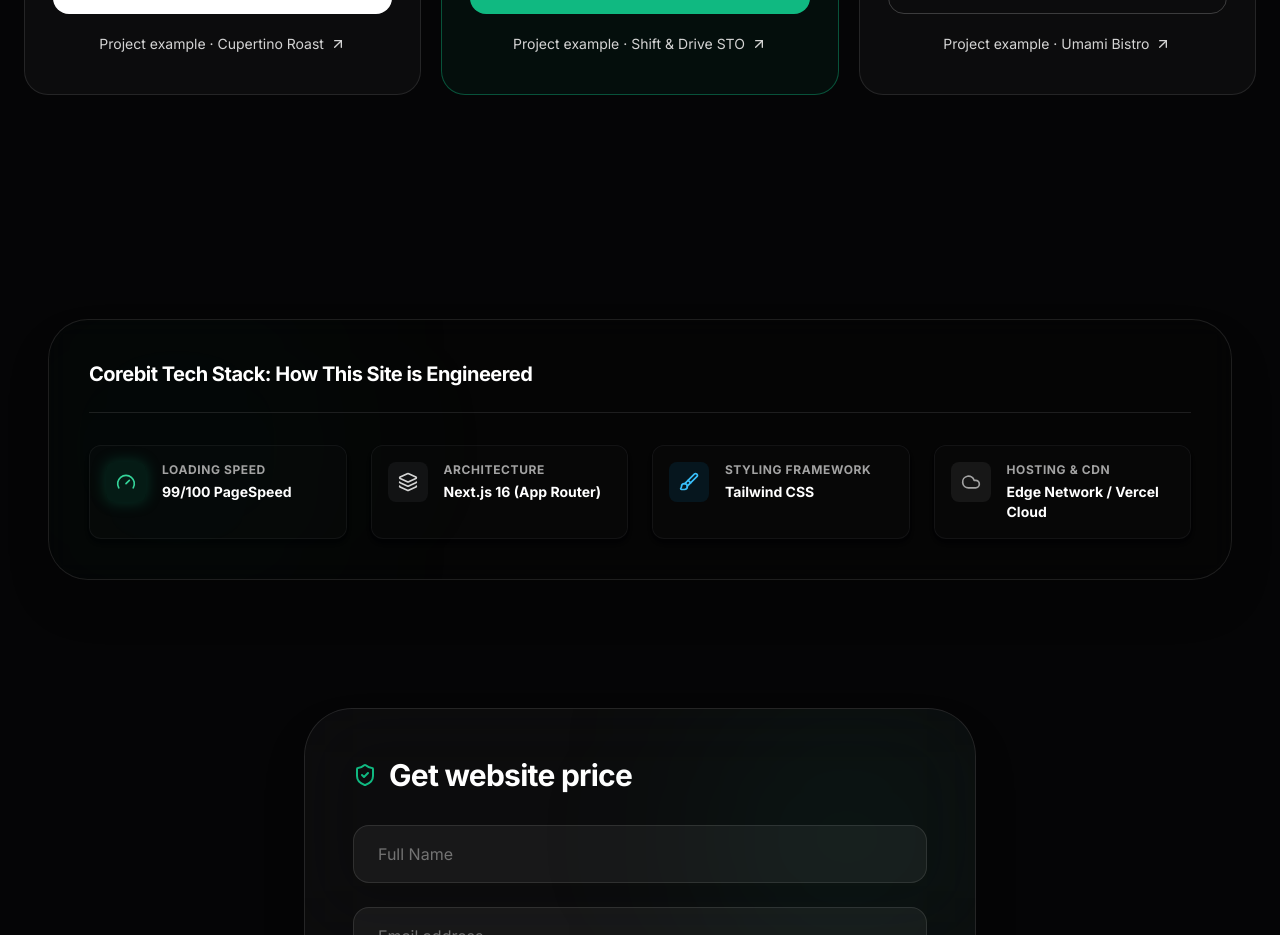
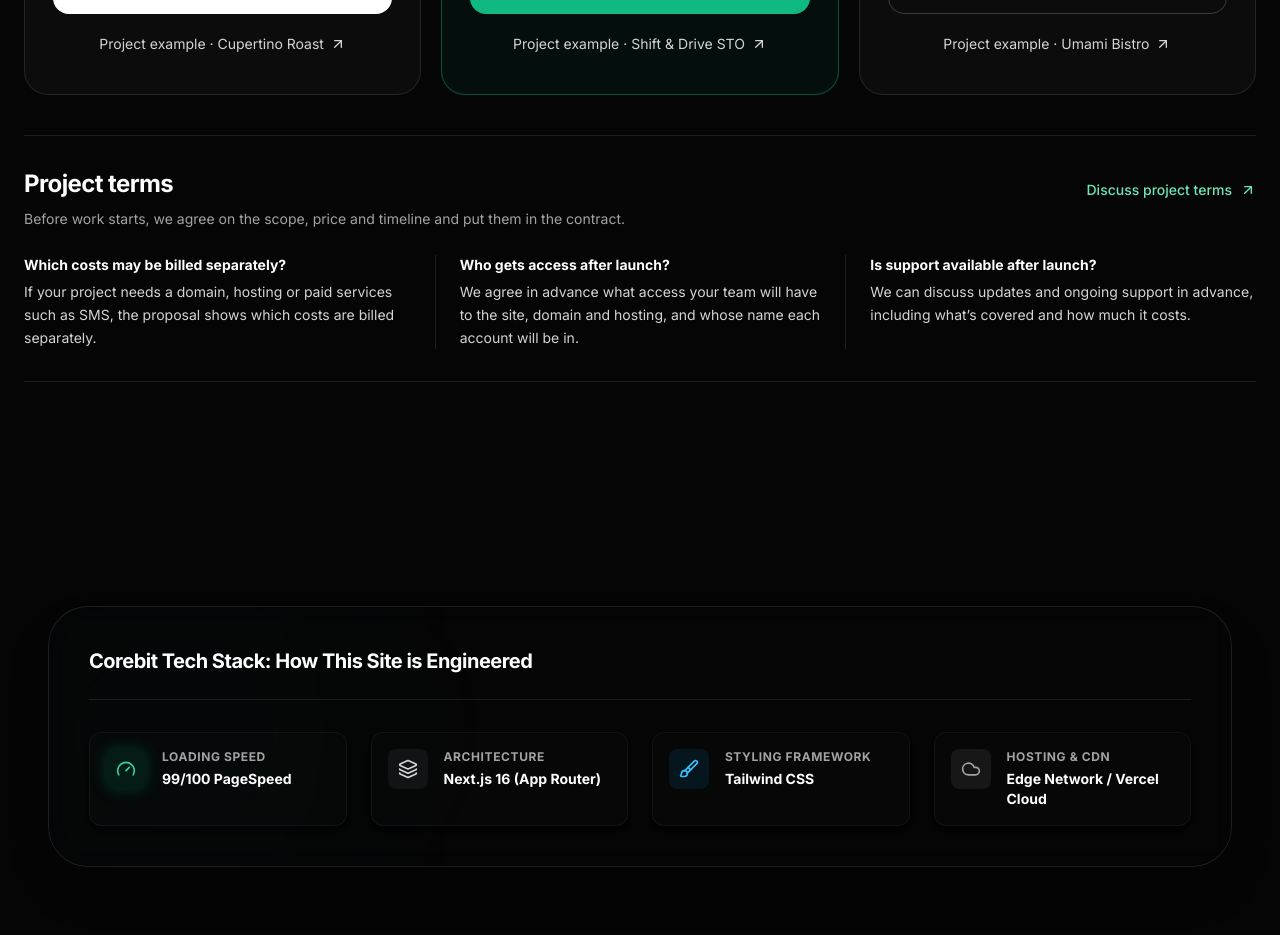
Before and after one commit to Corebit-Systems/Corebit-Studio, a Next.js app: page /en in a window 1280 px wide. Shown: the part 10020-10955 px from the top of the page. Built offline with nearby package versions, Linux system fonts and the light colour scheme.

Commit message:
EXPLAIN PROJECT TERMS NEXT TO PRICING

```diff
--- a/components/PricingSection.tsx
+++ b/components/PricingSection.tsx
@@ -24,6 +24,12 @@ export interface PricingDict {
   first_payment: string;
   second_payment: string;
   case_label: string;
+  project_terms: {
+    title: string;
+    agreement: string;
+    items: { question: string; answer: string }[];
+    contact: string;
+  };
   tier1: PricingTier;
   tier2: PricingTier;
   tier3: PricingTier;
@@ -184,6 +190,27 @@ export default function PricingSection({ dict, locale }: PricingSectionProps) {
           );
         })}
       </div>
+
+      <section id="pricing-terms" aria-labelledby="pricing-terms-title" className="w-full scroll-mt-28 border-y border-white/10 py-6 sm:py-8">
+        <div className="flex flex-col gap-3 sm:flex-row sm:items-start sm:justify-between sm:gap-6">
+          <div className="max-w-2xl space-y-2">
+            <h3 id="pricing-terms-title" className="text-xl font-semibold tracking-tight text-white sm:text-2xl">{dict.project_terms.title}</h3>
+            <p className="text-sm leading-relaxed text-neutral-400">{dict.project_terms.agreement}</p>
+          </div>
+          <a href="#contact" className={`inline-flex min-h-11 w-fit shrink-0 items-center gap-2 rounded text-sm font-medium text-emerald-300 transition-colors hover:text-emerald-200 ${focusOutline}`}>
+            {dict.project_terms.contact}
+            <ArrowUpRight aria-hidden="true" size={16} />
+          </a>
+        </div>
+        <dl className="mt-3 grid divide-y divide-white/10 sm:mt-6 lg:grid-cols-3 lg:divide-x lg:divide-y-0">
+          {dict.project_terms.items.map(({ question, answer }) => (
+            <div key={question} className="min-w-0 py-4 first:pt-0 last:pb-0 lg:px-6 lg:py-0 lg:first:pl-0 lg:last:pr-0">
+              <dt className="text-sm font-semibold text-white">{question}</dt>
+              <dd className="mt-1.5 text-sm leading-relaxed text-neutral-300">{answer}</dd>
+            </div>
+          ))}
+        </dl>
+      </section>
     </section>
   );
 }
--- a/i18n/dictionaries/cnr.json
+++ b/i18n/dictionaries/cnr.json
@@ -126,6 +126,25 @@
     "back": "Nazad na Početnu"
   },
   "pricing": {
+    "project_terms": {
+      "title": "Uslovi saradnje",
+      "agreement": "Prije početka rada dogovaramo obim, cijenu i rokove i unosimo ih u ugovor.",
+      "contact": "Razgovarajmo o uslovima",
+      "items": [
+        {
+          "question": "Šta se može naplaćivati posebno?",
+          "answer": "Ako su projektu potrebni domen, hosting ili plaćene usluge poput SMS-a, u ponudi navodimo koji se troškovi plaćaju posebno."
+        },
+        {
+          "question": "Ko će imati pristup nakon lansiranja?",
+          "answer": "Unaprijed dogovaramo koje pristupe sajtu, domenu i hostingu dobija vaš tim i na čije ime će nalozi biti registrovani."
+        },
+        {
+          "question": "Da li je dostupna podrška nakon lansiranja?",
+          "answer": "Možemo unaprijed dogovoriti ažuriranja i održavanje nakon lansiranja, šta podrška obuhvata i koliko košta."
+        }
+      ]
+    },
     "title": "Komercijalni Paketi",
     "subtitle": "Transparentna inženjerska rješenja fokusirana na ROI vašeg poslovanja.",
     "toggle_full": "Puna Uplata (-10%)",
--- a/i18n/dictionaries/en.json
+++ b/i18n/dictionaries/en.json
@@ -126,6 +126,25 @@
     "back": "Back to Home"
   },
   "pricing": {
+    "project_terms": {
+      "title": "Project terms",
+      "agreement": "Before work starts, we agree on the scope, price and timeline and put them in the contract.",
+      "contact": "Discuss project terms",
+      "items": [
+        {
+          "question": "Which costs may be billed separately?",
+          "answer": "If your project needs a domain, hosting or paid services such as SMS, the proposal shows which costs are billed separately."
+        },
+        {
+          "question": "Who gets access after launch?",
+          "answer": "We agree in advance what access your team will have to the site, domain and hosting, and whose name each account will be in."
+        },
+        {
+          "question": "Is support available after launch?",
+          "answer": "We can discuss updates and ongoing support in advance, including what’s covered and how much it costs."
+        }
+      ]
+    },
     "title": "Commercial Directives",
     "subtitle": "Transparent, high-conversion engineering packages focused on business ROI.",
     "toggle_full": "Full Payment (-10%)",
--- a/i18n/dictionaries/ru.json
+++ b/i18n/dictionaries/ru.json
@@ -126,6 +126,25 @@
     "back": "На главную"
   },
   "pricing": {
+    "project_terms": {
+      "title": "Условия работы",
+      "agreement": "До начала работ согласуем объём, цену и сроки и зафиксируем их в договоре.",
+      "contact": "Обсудить условия",
+      "items": [
+        {
+          "question": "Что может оплачиваться отдельно?",
+          "answer": "Если проекту нужен домен, хостинг или платные сервисы, например SMS, в предложении укажем, за что потребуется отдельная оплата."
+        },
+        {
+          "question": "У кого будут доступы после запуска?",
+          "answer": "Заранее согласуем, какие доступы к сайту, домену и хостингу получит ваша команда и на чьё имя будут оформлены аккаунты."
+        },
+        {
+          "question": "Можно ли заказать поддержку?",
+          "answer": "Можно заранее обсудить обновления и сопровождение после запуска, чтобы понимать, какие работы входят в поддержку и сколько она стоит."
+        }
+      ]
+    },
     "title": "Коммерческие пакеты",
     "subtitle": "Прозрачные предложения, ориентированные на окупаемость (ROI) вашего бизнеса.",
     "toggle_full": "Полная оплата (-10%)",
--- a/i18n/dictionaries/sq.json
+++ b/i18n/dictionaries/sq.json
@@ -126,6 +126,25 @@
     "back": "Kthehu në Fillim"
   },
   "pricing": {
+    "project_terms": {
+      "title": "Kushtet e bashkëpunimit",
+      "agreement": "Para se të fillojmë, biem dakord për punën, çmimin dhe afatet dhe i përcaktojmë në kontratë.",
+      "contact": "Diskuto kushtet e projektit",
+      "items": [
+        {
+          "question": "Cilat kosto mund të faturohen veçmas?",
+          "answer": "Nëse projekti kërkon domen, hostim ose shërbime me pagesë si SMS, oferta tregon cilat kosto faturohen veçmas."
+        },
+        {
+          "question": "Kush do të ketë qasje pas lansimit?",
+          "answer": "Biem dakord paraprakisht se çfarë qasjeje do të ketë ekipi juaj në faqe, domen dhe hostim, si dhe në emër të kujt do të jenë llogaritë."
+        },
+        {
+          "question": "A ofrohet mbështetje pas lansimit?",
+          "answer": "Mund të diskutojmë paraprakisht përditësimet dhe mirëmbajtjen pas lansimit, çfarë përfshin mbështetja dhe sa kushton."
+        }
+      ]
+    },
     "title": "Paketat Tregtare",
     "subtitle": "Zgjidhje inxhinierike transparente të fokusuara në ROI për biznesin tuaj.",
     "toggle_full": "Pagesë e Plotë (-10%)",
--- a/i18n/dictionaries/srb.json
+++ b/i18n/dictionaries/srb.json
@@ -126,6 +126,25 @@
     "back": "Nazad na Početnu"
   },
   "pricing": {
+    "project_terms": {
+      "title": "Uslovi saradnje",
+      "agreement": "Pre početka rada dogovaramo obim, cenu i rokove i unosimo ih u ugovor.",
+      "contact": "Razgovarajmo o uslovima",
+      "items": [
+        {
+          "question": "Šta se može naplaćivati posebno?",
+          "answer": "Ako su projektu potrebni domen, hosting ili plaćene usluge poput SMS-a, u ponudi navodimo koji se troškovi plaćaju posebno."
+        },
+        {
+          "question": "Ko će imati pristup nakon lansiranja?",
+          "answer": "Unapred dogovaramo koje pristupe sajtu, domenu i hostingu dobija vaš tim i na čije ime će nalozi biti registrovani."
+        },
+        {
+          "question": "Da li je dostupna podrška nakon lansiranja?",
+          "answer": "Možemo unapred dogovoriti ažuriranja i održavanje nakon lansiranja, šta podrška obuhvata i koliko košta."
+        }
+      ]
+    },
     "title": "Komercijalni Paketi",
     "subtitle": "Transparentna inženjerska rešenja fokusirana na ROI vašeg poslovanja.",
     "toggle_full": "Puna Uplata (-10%)",
```
